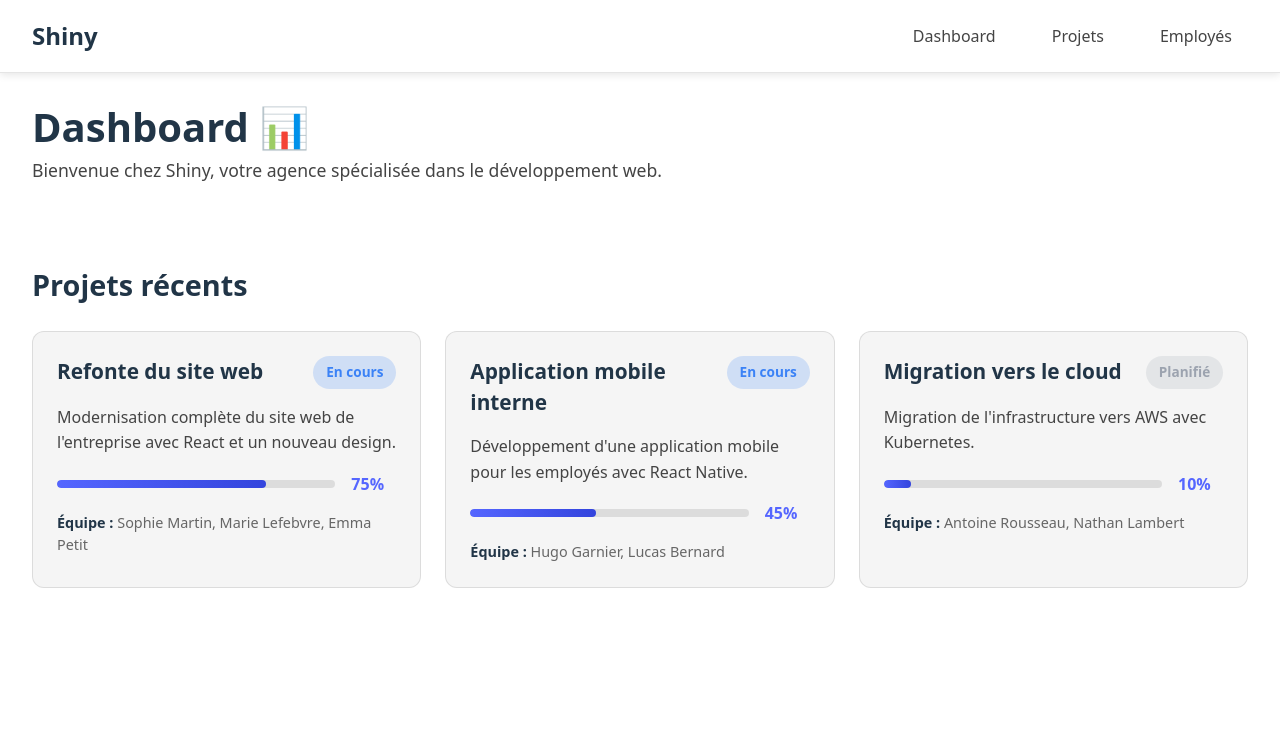
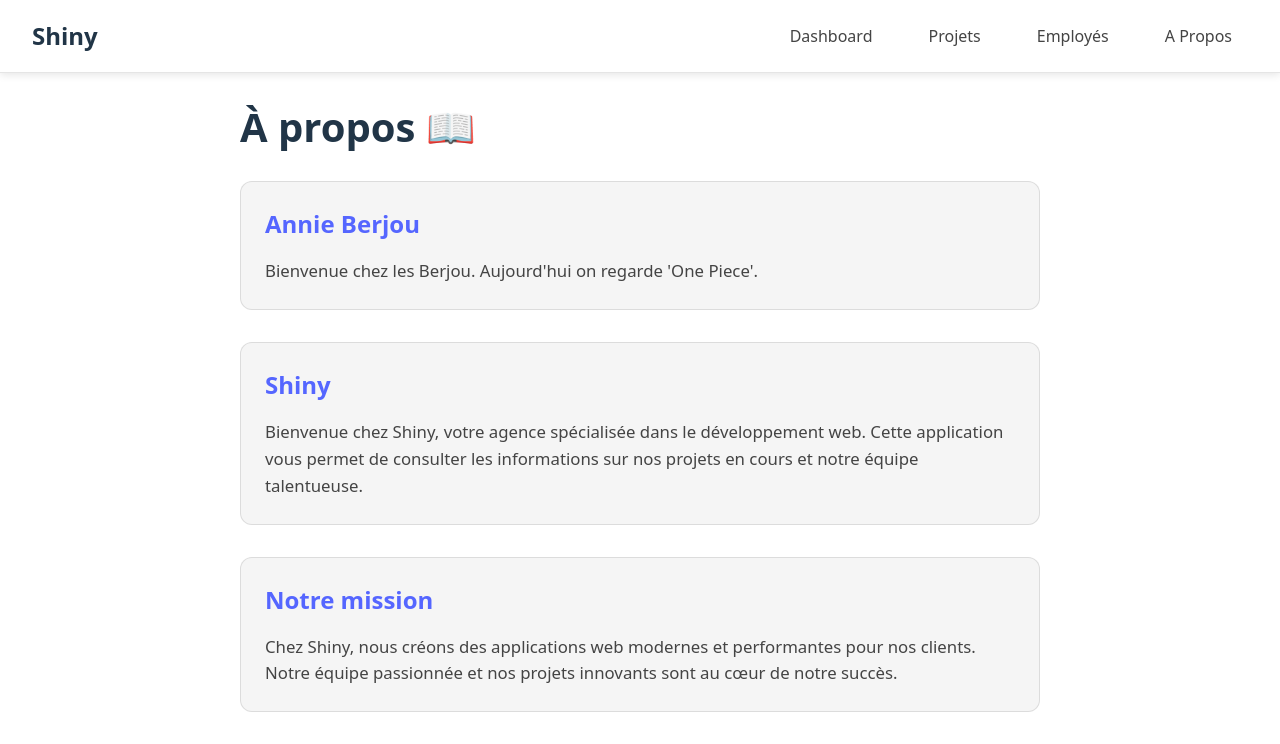
Before and after one commit to ninie08car/Shiny, a React (Vite) app: page /about in a window 1280 px wide. Shown: the top 744 px of the page. Built offline with nearby package versions, Linux system fonts and the light colour scheme.

Commit message:
first commit

```diff
--- a/package.json
+++ b/package.json
@@ -11,7 +11,8 @@
   },
   "dependencies": {
     "react": "^19.2.0",
-    "react-dom": "^19.2.0"
+    "react-dom": "^19.2.0",
+    "react-router-dom": "^7.13.1"
   },
   "devDependencies": {
     "@eslint/js": "^9.39.1",
--- a/src/components/Header/index.jsx
+++ b/src/components/Header/index.jsx
@@ -1,7 +1,5 @@
-import './Header.css'
-
-// Note pour l'étudiant : Ce composant Header contient la structure de base.
-// Dans le chapitre 1, vous remplacerez les balises <a> par des composants <Link> de React Router.
+import { Link } from "react-router-dom";
+import "./Header.css";
 
 function Header() {
   return (
@@ -9,15 +7,22 @@ function Header() {
       <div className="header-content">
         <h1 className="header-logo">Shiny</h1>
         <nav className="nav">
-          {/* Ces liens sont des ancres qui scrollent dans la page.
-              Dans le chapitre 1, ils seront remplacés par des composants Link pour naviguer entre les pages */}
-          <a href="#dashboard" className="nav-link">Dashboard</a>
-          <a href="#projects" className="nav-link">Projets</a>
-          <a href="#employees" className="nav-link">Employés</a>
+          <Link to="/" className="nav-link">
+            Dashboard
+          </Link>
+          <Link to="/projects" className="nav-link">
+            Projets
+          </Link>
+          <Link to="/employees" className="nav-link">
+            Employés
+          </Link>
+          <Link to="/about" className="nav-link">
+            A Propos
+          </Link>
         </nav>
       </div>
     </header>
-  )
+  );
 }
 
-export default Header
+export default Header;
--- a/src/data/employees.js
+++ b/src/data/employees.js
@@ -9,7 +9,7 @@ export const employeesData = [
     phone: "01 23 45 67 89",
     avatar: "https://i.pravatar.cc/150?img=1",
     bio: "Développeuse passionnée avec 5 ans d'expérience en React et Node.js. Spécialisée dans les applications web modernes.",
-    skills: ["React", "Node.js", "TypeScript", "PostgreSQL"]
+    skills: ["React", "Node.js", "TypeScript", "PostgreSQL"],
   },
   {
     id: 2,
@@ -20,7 +20,7 @@ export const employeesData = [
     phone: "01 23 45 67 90",
     avatar: "https://i.pravatar.cc/150?img=12",
     bio: "Chef de projet expérimenté, coordonne les équipes de développement et assure la livraison des projets dans les délais.",
-    skills: ["Gestion de projet", "Agile", "Scrum", "Communication"]
+    skills: ["Gestion de projet", "Agile", "Scrum", "Communication"],
   },
   {
     id: 3,
@@ -31,7 +31,7 @@ export const employeesData = [
     phone: "01 23 45 67 91",
     avatar: "https://i.pravatar.cc/150?img=5",
     bio: "Designer créative spécialisée dans l'expérience utilisateur et les interfaces modernes.",
-    skills: ["Figma", "Adobe XD", "UI Design", "Prototypage"]
+    skills: ["Figma", "Adobe XD", "UI Design", "Prototypage"],
   },
   {
     id: 4,
@@ -42,7 +42,7 @@ export const employeesData = [
     phone: "01 23 45 67 92",
     avatar: "https://i.pravatar.cc/150?img=13",
     bio: "Expert en architecture backend et bases de données. Passionné par les solutions scalables.",
-    skills: ["Python", "Django", "Docker", "AWS"]
+    skills: ["Python", "Django", "Docker", "AWS"],
   },
   {
     id: 5,
@@ -53,7 +53,7 @@ export const employeesData = [
     phone: "01 23 45 67 93",
     avatar: "https://i.pravatar.cc/150?img=9",
     bio: "Spécialiste React et animations web. Créé des interfaces utilisateur fluides et engageantes.",
-    skills: ["React", "CSS", "JavaScript", "Animations"]
+    skills: ["React", "CSS", "JavaScript", "Animations"],
   },
   {
     id: 6,
@@ -64,7 +64,7 @@ export const employeesData = [
     phone: "01 23 45 67 94",
     avatar: "https://i.pravatar.cc/150?img=14",
     bio: "Expert en automatisation et déploiement continu. Maintient l'infrastructure cloud de l'entreprise.",
-    skills: ["Kubernetes", "CI/CD", "Terraform", "Monitoring"]
+    skills: ["Kubernetes", "CI/CD", "Terraform", "Monitoring"],
   },
   {
     id: 7,
@@ -75,7 +75,7 @@ export const employeesData = [
     phone: "01 23 45 67 95",
     avatar: "https://i.pravatar.cc/150?img=10",
     bio: "Définit la vision produit et priorise les fonctionnalités en fonction des besoins utilisateurs.",
-    skills: ["Product Management", "Analyse", "Roadmap", "User Stories"]
+    skills: ["Product Management", "Analyse", "Roadmap", "User Stories"],
   },
   {
     id: 8,
@@ -86,7 +86,7 @@ export const employeesData = [
     phone: "01 23 45 67 96",
     avatar: "https://i.pravatar.cc/150?img=15",
     bio: "Développeur d'applications mobiles natives et cross-platform. Expert React Native.",
-    skills: ["React Native", "iOS", "Android", "Mobile Design"]
+    skills: ["React Native", "iOS", "Android", "Mobile Design"],
   },
   {
     id: 9,
@@ -97,7 +97,7 @@ export const employeesData = [
     phone: "01 23 45 67 97",
     avatar: "https://i.pravatar.cc/150?img=20",
     bio: "Analyse les données pour aider à la prise de décision stratégique de l'entreprise.",
-    skills: ["Python", "SQL", "Power BI", "Statistiques"]
+    skills: ["Python", "SQL", "Power BI", "Statistiques"],
   },
   {
     id: 10,
@@ -108,11 +108,22 @@ export const employeesData = [
     phone: "01 23 45 67 98",
     avatar: "https://i.pravatar.cc/150?img=11",
     bio: "Conçoit l'architecture technique des applications et guide les choix technologiques.",
-    skills: ["Architecture", "Microservices", "Cloud", "System Design"]
-  }
-]
+    skills: ["Architecture", "Microservices", "Cloud", "System Design"],
+  },
+  {
+    id: 11,
+    name: "Annie Berjou",
+    position: "Développeuse Front End",
+    department: "Technique",
+    email: "annie.berjou@sfr.fr",
+    phone: "01 23 45 67 89",
+    avatar: "https://i.pravatar.cc/150?img=1",
+    bio: "Développeuse passionnée débutante",
+    skills: ["React", "Node.js", "Html", "Css", "Javascript"],
+  },
+];
 
 // Fonction utilitaire pour récupérer un employé par son ID
 export const getEmployeeById = (id) => {
-  return employeesData.find(employee => employee.id === parseInt(id))
-}
+  return employeesData.find((employee) => employee.id === parseInt(id));
+};
--- a/src/main.jsx
+++ b/src/main.jsx
@@ -1,14 +1,27 @@
-import { StrictMode } from 'react'
-import { createRoot } from 'react-dom/client'
-import Header from './components/Header'
-import Home from './pages/Home'
-import './index.css'
+import { StrictMode } from "react";
+import { createRoot } from "react-dom/client";
+import { BrowserRouter as Router, Routes, Route } from "react-router-dom";
+import Header from "./components/Header";
+import Home from "./pages/Home";
+import Projects from "./pages/Projects";
+import Employees from "./pages/Employees";
+import About from "./pages/About";
+import Error from "./pages/Error";
+import "./index.css";
 
 // Note pour l'étudiant : Pour l'instant, seule la page Home est affichée.
 // Dans le chapitre 1, vous configurerez React Router pour naviguer entre les différentes pages.
-createRoot(document.getElementById('root')).render(
+createRoot(document.getElementById("root")).render(
   <StrictMode>
-    <Header />
-    <Home />
-  </StrictMode>
-)
+    <Router>
+      <Header />
+      <Routes>
+        <Route path="/" element={<Home />} />
+        <Route path="/projects" element={<Projects />} />
+        <Route path="/employees" element={<Employees />} />
+        <Route path="/about" element={<About />} />
+        <Route path="*" element={<Error />} />
+      </Routes>
+    </Router>
+  </StrictMode>,
+);
--- a/src/pages/About/index.jsx
+++ b/src/pages/About/index.jsx
@@ -1,26 +1,29 @@
-import './About.css'
+import "./About.css";
 
 function About() {
   return (
     <div className="page">
       <div className="about-container">
         <h1>À propos 📖</h1>
-
+        <section className="about-section">
+          <h2>Annie Berjou</h2>
+          <p>Bienvenue chez les Berjou. Aujourd'hui on regarde 'One Piece'.</p>
+        </section>
         <section className="about-section">
           <h2>Shiny</h2>
           <p>
-            Bienvenue chez Shiny, votre agence spécialisée dans le développement web.
-            Cette application vous permet de consulter les informations sur nos projets
-            en cours et notre équipe talentueuse.
+            Bienvenue chez Shiny, votre agence spécialisée dans le développement
+            web. Cette application vous permet de consulter les informations sur
+            nos projets en cours et notre équipe talentueuse.
           </p>
         </section>
 
         <section className="about-section">
           <h2>Notre mission</h2>
           <p>
-            Chez Shiny, nous créons des applications web modernes et performantes
-            pour nos clients. Notre équipe passionnée et nos projets innovants
-            sont au cœur de notre succès.
+            Chez Shiny, nous créons des applications web modernes et
+            performantes pour nos clients. Notre équipe passionnée et nos
+            projets innovants sont au cœur de notre succès.
           </p>
         </section>
 
@@ -36,7 +39,7 @@ function About() {
         </section>
       </div>
     </div>
-  )
+  );
 }
 
-export default About
+export default About;
--- a/src/pages/Error/index.jsx
+++ b/src/pages/Error/index.jsx
@@ -1,4 +1,5 @@
-import './Error.css'
+import "./Error.css";
+import { Link } from "react-router-dom";
 
 // Note pour l'étudiant : Cette page sera utilisée dans le chapitre 2
 // pour gérer les erreurs 404 avec une route path="*"
@@ -9,13 +10,12 @@ function Error() {
         <h1 className="error-title">404</h1>
         <h2>Oups 🙈 Cette page n'existe pas</h2>
         <p>La page que vous cherchez semble introuvable.</p>
-        {/* Dans le chapitre 2, ce lien <a> sera remplacé par un <Link> */}
-        <a href="/" className="error-link">
+        <Link to="/" className="error-link">
           Retour à l'accueil
-        </a>
+        </Link>
       </div>
     </div>
-  )
+  );
 }
 
-export default Error
+export default Error;
```
Also changed, not shown: 1 other file (tests, documents, lock files or other folders).
